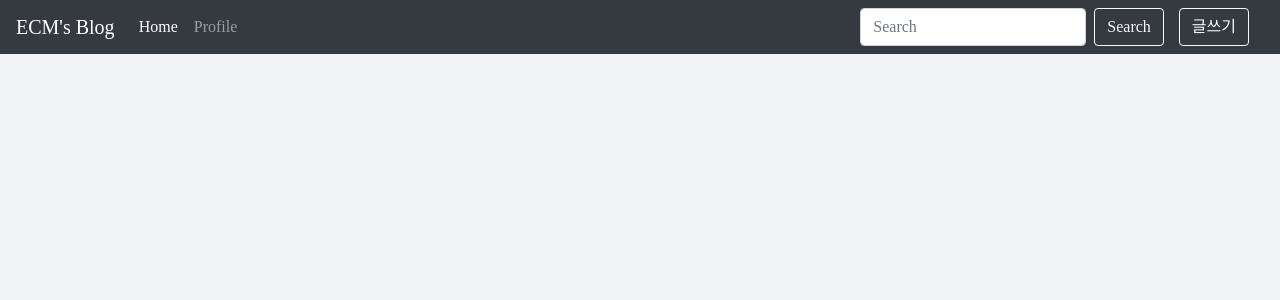
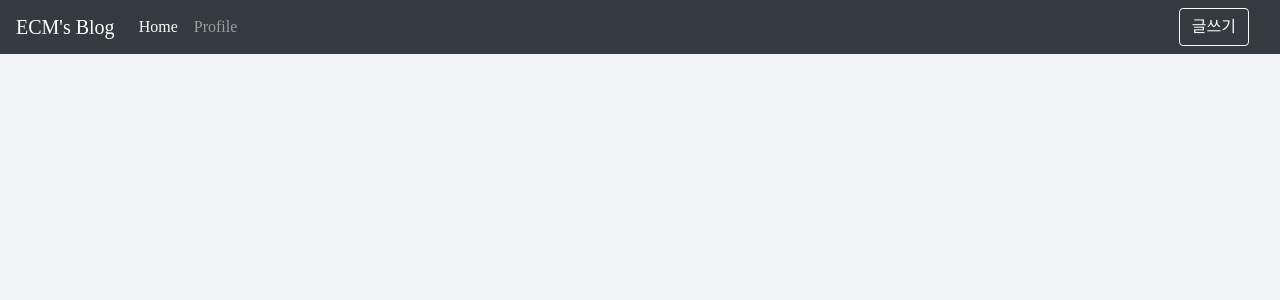
Before and after one commit to 8th-caulion/JongwonyounIntroduce, a Django app: page / in a window 1280 px wide. Shown: the top 300 px of the page. Run offline with Django 3.2, Linux system fonts and the light colour scheme; data that the repository does not hold is empty; some libraries are stand-ins or nearby versions.

Commit message:
search 버튼 삭제

```diff
--- a/Project/Project/templates/base.html
+++ b/Project/Project/templates/base.html
@@ -33,10 +33,6 @@
                     <a class="nav-link" href="{% url 'profile' %}">Profile</a>
                 </li>
             </ul>
-            <form class="form-inline my-2 my-lg-0">
-                <input class="form-control mr-sm-2" type="search" placeholder="Search" aria-label="Search">
-                <button class="btn btn-outline-light my-2 my-sm-0" type="submit">Search</button>
-            </form>
             <a href="{% url 'newPost' %}">
                 <button class="btn btn-outline-light my-2 my-sm-0" type="submit" style="margin : 0 15px;">글쓰기</button>
             </a>
```
